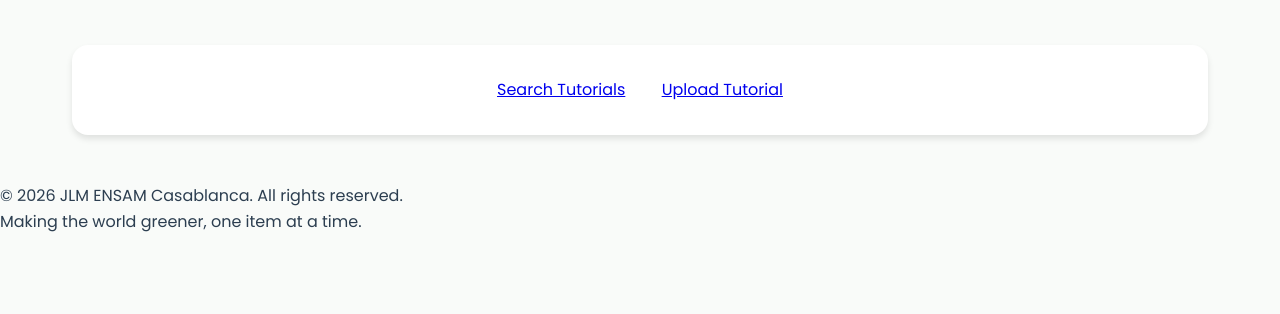
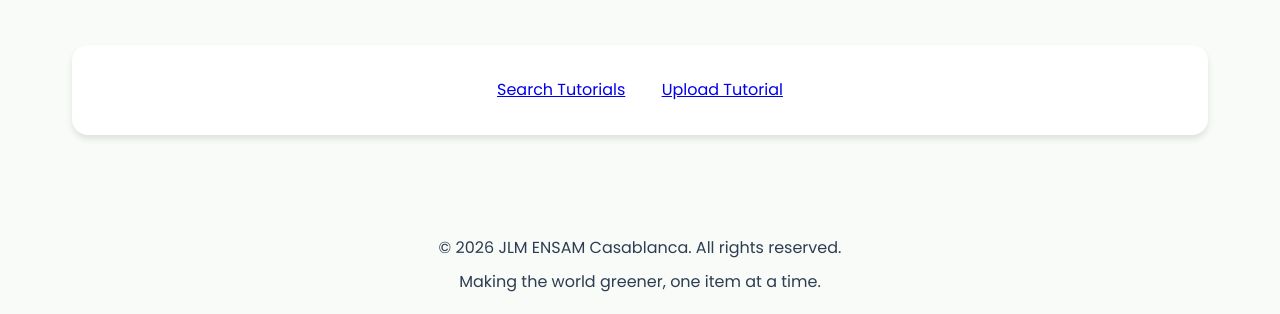
Before and after one commit to Reda-hi/Reda-hi.github.io, a website: page community/index.html in a window 1280 px wide. Shown: the part 569-883 px from the top of the page. Before the commit the page ends 803 px from the top, so only its background shows below. Drawn offline with Linux system fonts and the light colour scheme.

Commit message:
fix(ui): center footers via flex and use absolute asset paths for CSS/JS to avoid nested route path issues

```diff
--- a/YTsearch/style.css
+++ b/YTsearch/style.css
@@ -6,6 +6,7 @@
 }
 * { box-sizing: border-box; }
 body { margin: 0; font-family: Poppins, sans-serif; background: var(--light); color: var(--dark); }
+body { display:flex; flex-direction:column; min-height:100vh; }
 .navbar { display:flex; justify-content:space-between; align-items:center; padding:1rem 2rem; background:#fff; box-shadow:0 4px 20px rgba(0,0,0,0.06); }
 .logo { font-weight:700; }
 .nav-links a { margin-left:1rem; color:var(--dark); text-decoration:none; }
@@ -24,3 +25,15 @@ body { margin: 0; font-family: Poppins, sans-serif; background: var(--light); co
 .card-body { padding:.8rem 1rem; }
 .card-title { font-weight:600; margin:0 0 .4rem; }
 .card-desc { font-size:.9rem; color:#666; }
+main { flex: 1; }
+footer {
+  display:flex;
+  flex-direction:column;
+  align-items:center;
+  justify-content:center;
+  text-align:center;
+  padding:1rem 0;
+  margin-top:2rem;
+  width:100%;
+}
+footer p { margin:.25rem 0; }
--- a/community/index.html
+++ b/community/index.html
@@ -7,7 +7,7 @@
     <link rel="preconnect" href="https://fonts.googleapis.com">
     <link rel="preconnect" href="https://fonts.gstatic.com" crossorigin>
     <link href="https://fonts.googleapis.com/css2?family=Poppins:wght@300;400;600;700&display=swap" rel="stylesheet">
-    <link rel="stylesheet" href="style.css">
+    <link rel="stylesheet" href="/community/style.css">
 </head>
 <body>
     <nav class="navbar">
@@ -50,6 +50,6 @@
         <p>Making the world greener, one item at a time.</p>
     </footer>
 
-    <script src="script.js"></script>
+    <script src="/community/script.js"></script>
 </body>
 </html>
--- a/community/style.css
+++ b/community/style.css
@@ -13,6 +13,9 @@ body {
     line-height: 1.6;
     color: var(--text-color);
     background-color: var(--bg-color);
+    display: flex;
+    flex-direction: column;
+    min-height: 100vh;
 }
 .navbar {
     background-color: var(--card-bg);
@@ -64,3 +67,15 @@ body {
 .tag-item { display:flex; align-items:center; gap:.5rem; background:#f8faf8; border:1px solid #e9f5ee; padding:.6rem .8rem; border-radius:10px; }
 .form-actions { display:flex; justify-content:flex-end; }
 #submit-btn { background-color: var(--accent-color); color:#2c3e50; }
+main { flex: 1; }
+footer {
+    display: flex;
+    flex-direction: column;
+    align-items: center;
+    justify-content: center;
+    text-align: center;
+    padding: 1rem 0;
+    margin-top: 2rem;
+    width: 100%;
+}
+footer p { margin: 0.25rem 0; }
```
Also changed, not shown: YTsearch/index.html (+1 -1 lines), YTsearch/search/index.html (+2 -2 lines), community/search/index.html (+2 -2 lines), community/upload/index.html (+2 -2 lines).
